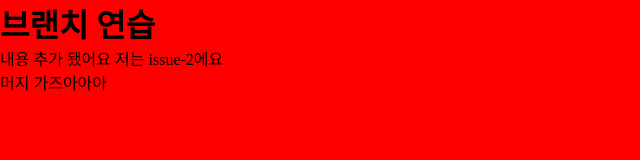
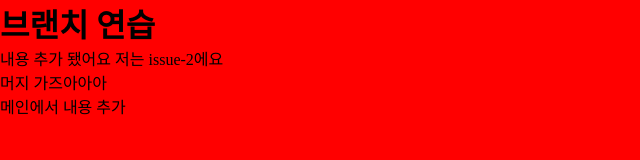
Before and after one commit to JangRuBin2/230222, a plain HTML site: page index.html in a window 1280 px wide. Shown: the whole page, without its empty margins (0-640 px from the left). Drawn offline with Linux system fonts and the light colour scheme.

Commit message:
메인에서 내용 추가

```diff
--- a/index.html
+++ b/index.html
@@ -11,5 +11,6 @@
   <h1>브랜치 연습</h1>
   <div>내용 추가 됐어요 저는 issue-2에요</div>
   <div>머지 가즈아아아</div>
+  <div>메인에서 내용 추가</div>
 </body>
 </html>
```
